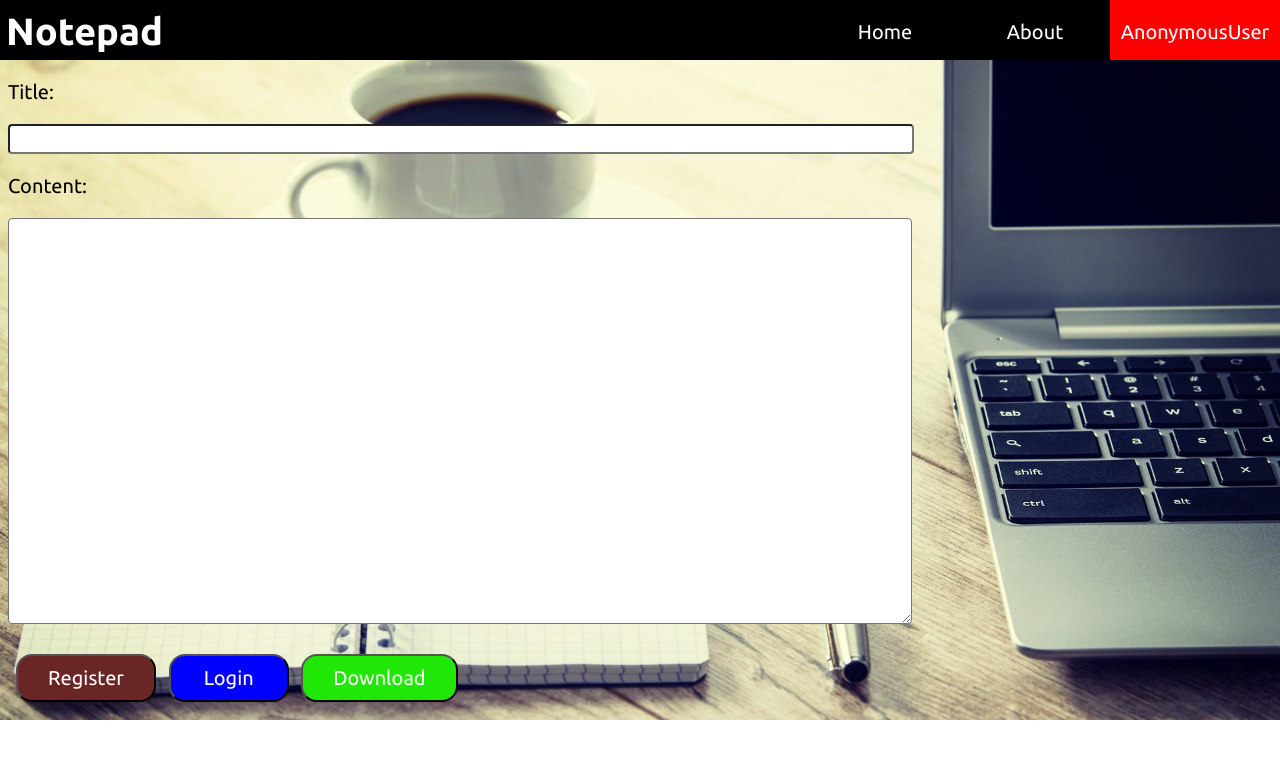
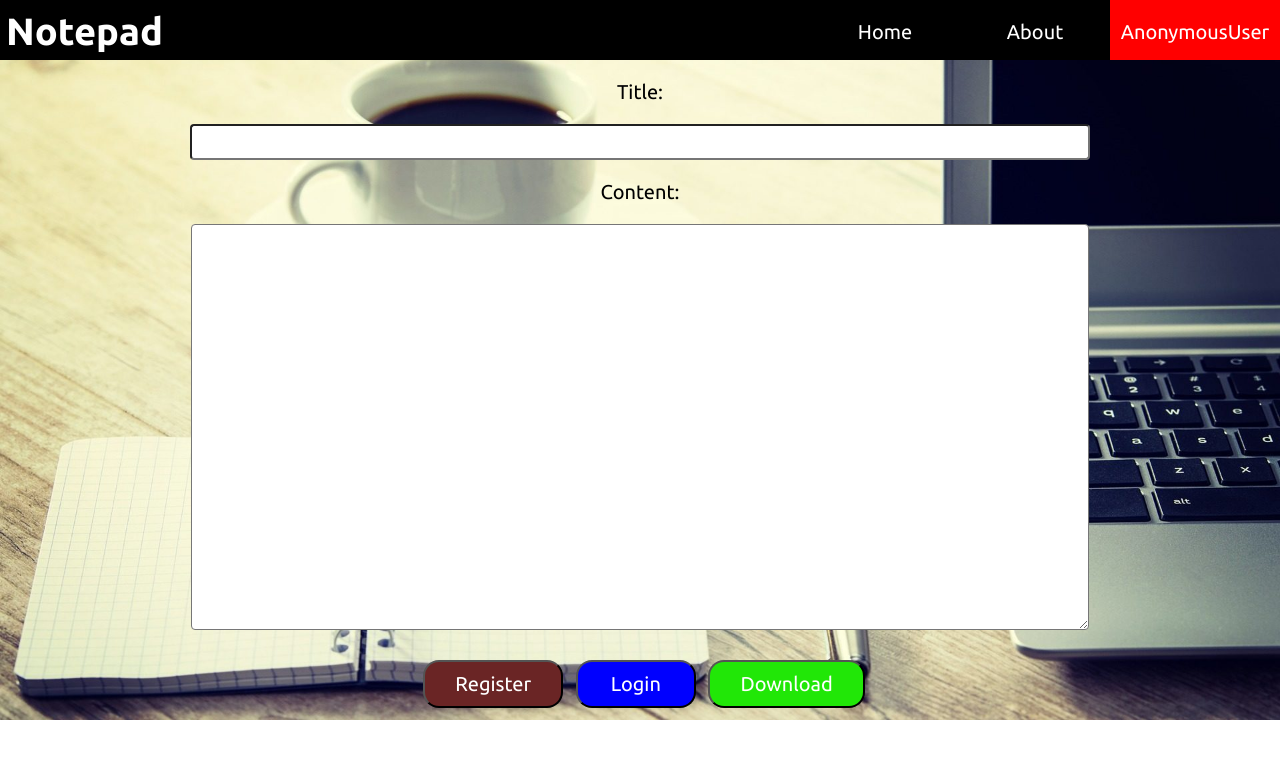
Before and after one commit to ilyadev750/my_notepad, a Django app: page /base/ in a window 1280 px wide. Shown: the top 759 px of the page. Run offline with Django 3.2, Linux system fonts and the light colour scheme.

Commit message:
make fields in the center

```diff
--- a/note/forms.py
+++ b/note/forms.py
@@ -7,7 +7,7 @@ class AnonymousNoteForm(forms.Form):
     title = forms.CharField(
         max_length=255,
         required=False,
-        widget=forms.TextInput(attrs={"class": "editor-container"}),
+        widget=forms.TextInput(attrs={"class": "form-content-title"}),
     )
     content = forms.CharField(
         widget=forms.Textarea(attrs={"class": "form-content"}),
--- a/note/static/note/css/editor.css
+++ b/note/static/note/css/editor.css
@@ -29,21 +29,25 @@ input[type=submit] {
 .editor-container {
   font-family: 'Ubuntu', sans-serif;
   font-size: 20px;
-  padding-left: 8px;
-  width: 892px;
-  display: inline-block;
-  vertical-align: middle;
+  text-align: center;
+  display: block;
   border-radius: 4px;
   margin-right: 0;
 }
 
 .form-content {
-  padding-left: 8px;
   display: inline-block;
   width: 892px;
   font-size: 20px;
   height: 400px;
   vertical-align: top;
+  border-radius: 4px;
+}
+
+.form-content-title {
+  font-size: 20px;
+  height: 30px;
+  width: 892px;
   border-radius: 4px;
 }
 
--- a/note/templates/note/editor.html
+++ b/note/templates/note/editor.html
@@ -45,13 +45,7 @@ Editor
       {% else %}
         {# {{field.errors}} #}
         <p>{{ field.label_tag }}</p>
-        {% if field.label_tag == Content %}
-          <div class="form-content">
-            <p>{{ field }}</p>
-          </div>
-        {% else %}
-          <p>{{ field }}</p>
-        {% endif %}
+        <p>{{ field }}</p>
       {% endif %}
     {% endfor %}
     {% if user.is_authenticated %}
```
Also changed, not shown: db.sqlite3.
